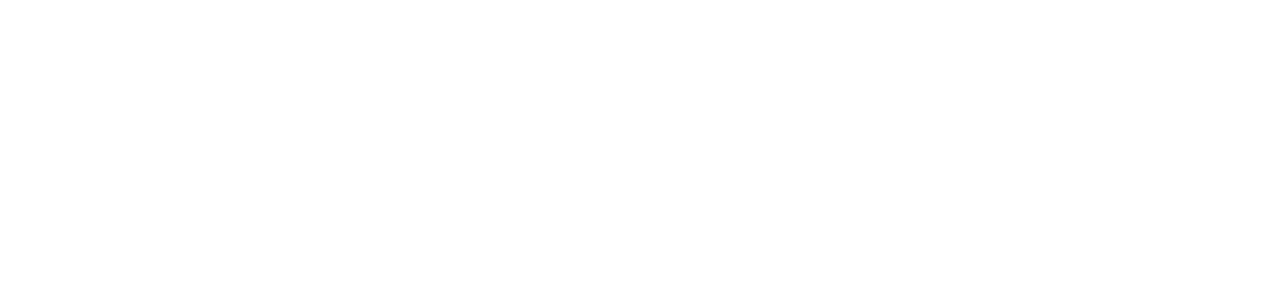
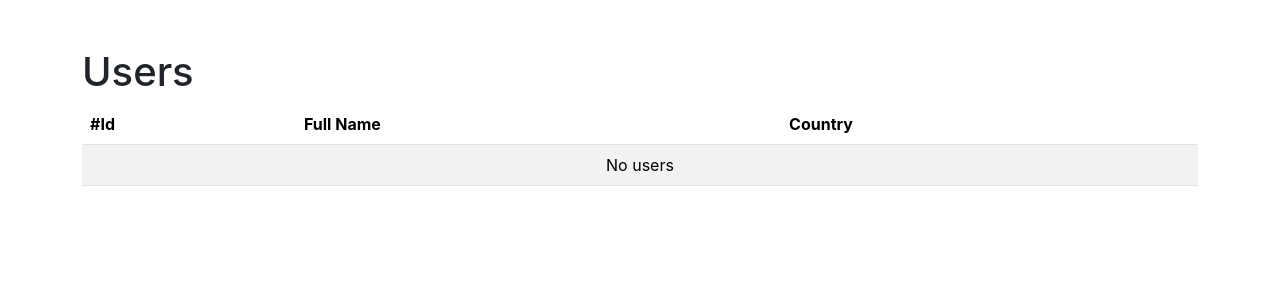
Before and after one commit to Abdo-esse/first_app_react, a React (Create React App) app: page / in a window 1280 px wide. Shown: the top 300 px of the page. Built offline with nearby package versions, Linux system fonts and the light colour scheme.

Commit message:
termin afichege users

```diff
--- a/src/Tps/Users/UsersApp.jsx
+++ b/src/Tps/Users/UsersApp.jsx
@@ -1,9 +1,28 @@
-import React from 'react'
+import React, { useState } from 'react'
 import UsersTable from './UsersTable'
 
+const INITIAL_DATA=[
+    {
+        id:1,
+        fullName:'ABDEL ILAH ESSEMLAI',
+        country: 'Morocco'
+    },
+    {
+        id:2,
+        fullName:'ABDEL ILAH ESSEMLAI',
+        country: 'Morocco'
+    },
+    {
+        id:3,
+        fullName:'ABDEL ILAH ESSEMLAI',
+        country: 'Morocco'
+    }
+]
+
 function UsersApp() {
+    const [users,setUsers]=useState([])
   return (
-    <UsersTable/>
+    <UsersTable users={users}/>
   )
 }
 
--- a/src/Tps/Users/UsersTable.jsx
+++ b/src/Tps/Users/UsersTable.jsx
@@ -1,10 +1,41 @@
 import React from 'react'
 
-function UsersTable() {
+function UsersTable({users}) {
+const displayUsers = () => {
+  if (users.length === 0) {
+    return (
+      <tr>
+        <td colSpan={3} align="center">No users</td>
+      </tr>
+    );
+  }
+
+  return users.map((item, key) => (
+    <tr key={key}>
+      <td>{item.id}</td>
+      <td>{item.fullName}</td>
+      <td>{item.country}</td>
+    </tr>
+  ));
+};
+
   return (
-    <div>
+    <>
+      <h1>Users</h1>
+      <table className="table table-striped table-inverse table-resposiv ">
+        <thead className='thead-inverse'>
+            <tr>
+                <th>#Id</th>
+                <th>Full Name</th>
+                <th>Country</th>
+            </tr>
+        </thead>
+        <tbody>
+           {displayUsers()}
+        </tbody>
+      </table>
 
-    </div>
+    </>
   )
 }
 
```
Also changed, not shown: src/Tps/Users/UsersAdd.jsx (added, +36 -0 lines).
